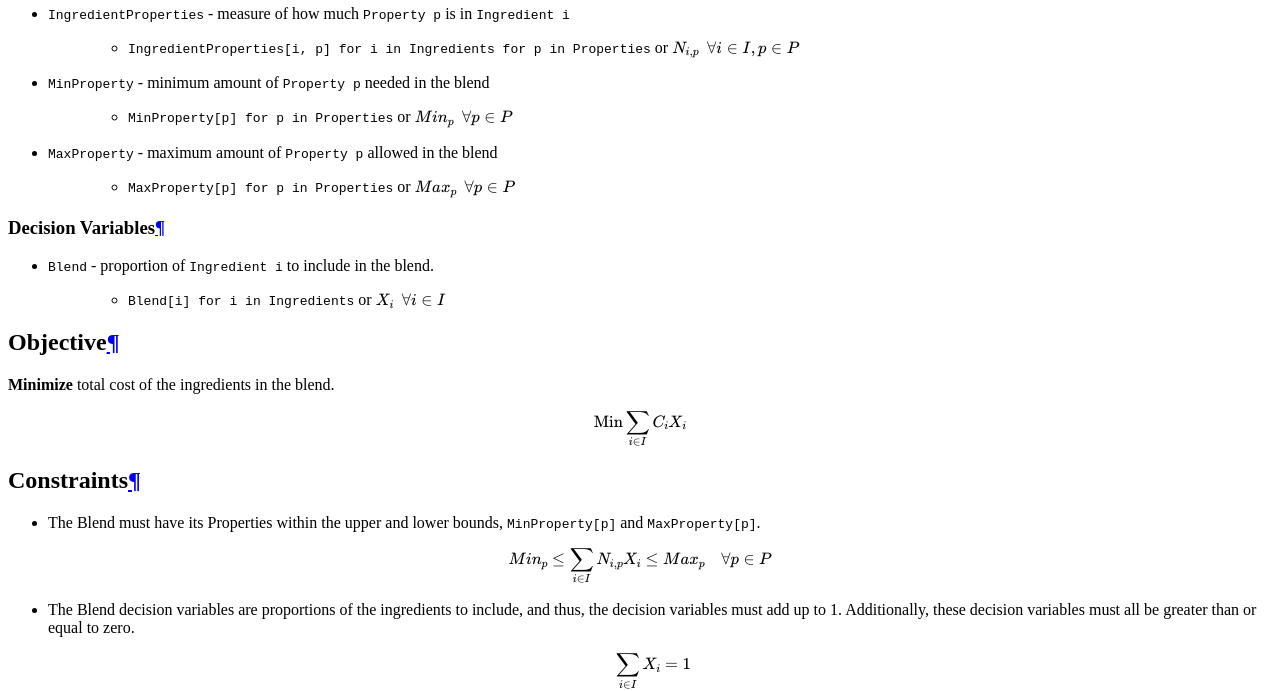
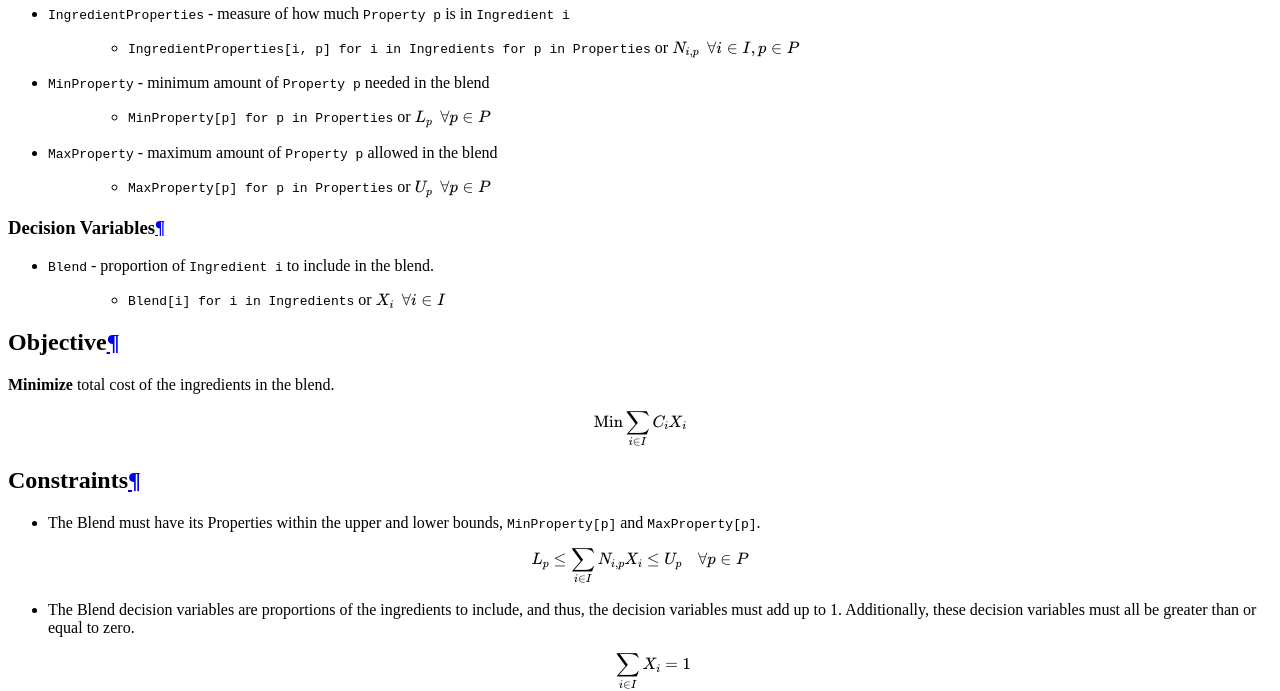
Before and after one commit to egbuck/ormm, a Sphinx documentation site: the page built from docs/source/problem_desc/blending.rst, in a window 1280 px wide. Shown: the part 971-1662 px from the top of the page. Built offline with Sphinx 7.4.7 and the Read the Docs theme 2.0.0, drawn with Linux system fonts in a browser that asks for light colours.

Commit message:
Slight docs change

```diff
--- a/docs/source/problem_desc/blending.rst
+++ b/docs/source/problem_desc/blending.rst
@@ -46,13 +46,13 @@ Parameters
   in the blend
 
    - :py:obj:`MinProperty[p] for p in Properties` or
-     :math:`Min_p \enspace \forall p \in P`
+     :math:`L_p \enspace \forall p \in P`
 
 - :py:obj:`MaxProperty` - maximum amount of :py:obj:`Property p` allowed
   in the blend
 
    - :py:obj:`MaxProperty[p] for p in Properties` or
-     :math:`Max_p \enspace \forall p \in P`
+     :math:`U_p \enspace \forall p \in P`
 
 Decision Variables
 """"""""""""""""""
@@ -76,7 +76,7 @@ Constraints
 
 .. math::
 
-   Min_p \leq \sum_{i \in I}N_{i,p}X_i \leq Max_p \quad \forall p \in P
+   L_p \leq \sum_{i \in I}N_{i,p}X_i \leq U_p \quad \forall p \in P
 
 - The Blend decision variables are proportions of the ingredients to include,
   and thus, the decision variables must add up to 1. Additionally, these
```
Also changed, not shown: 1 other file.
